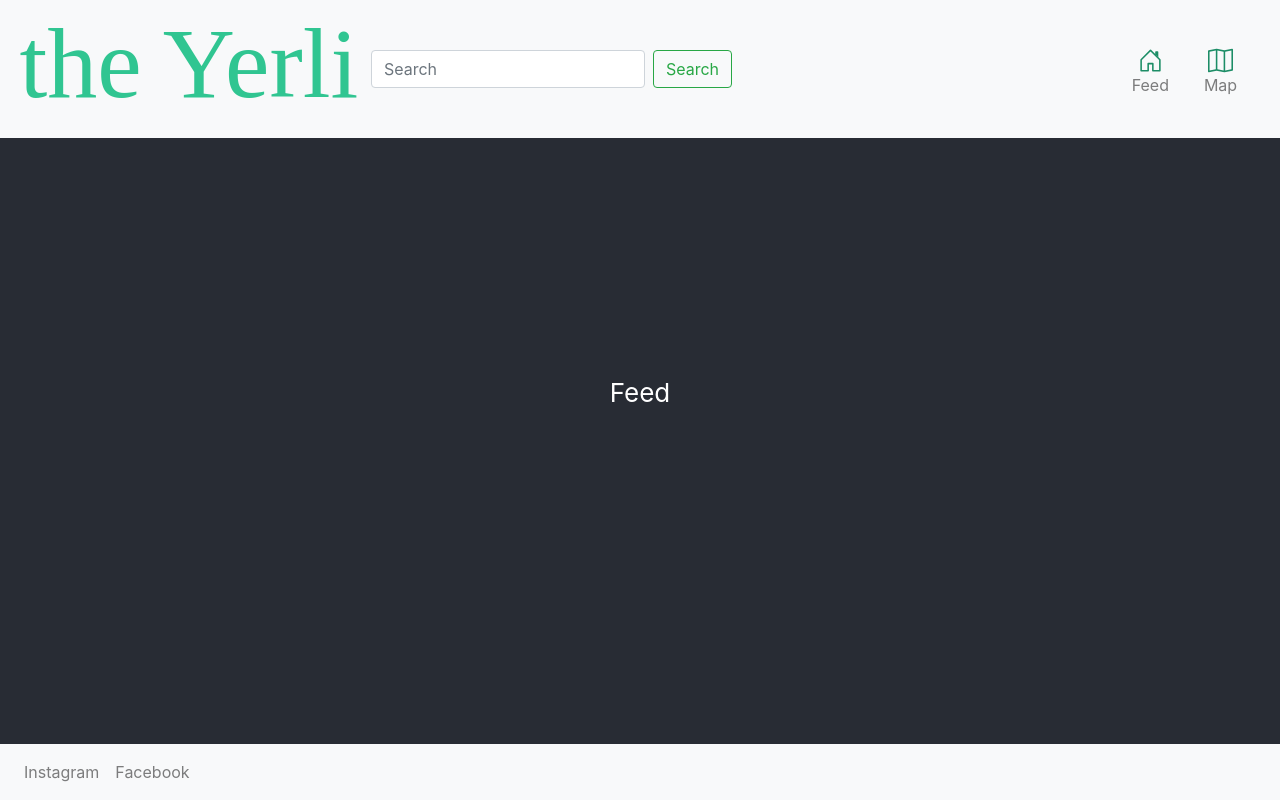
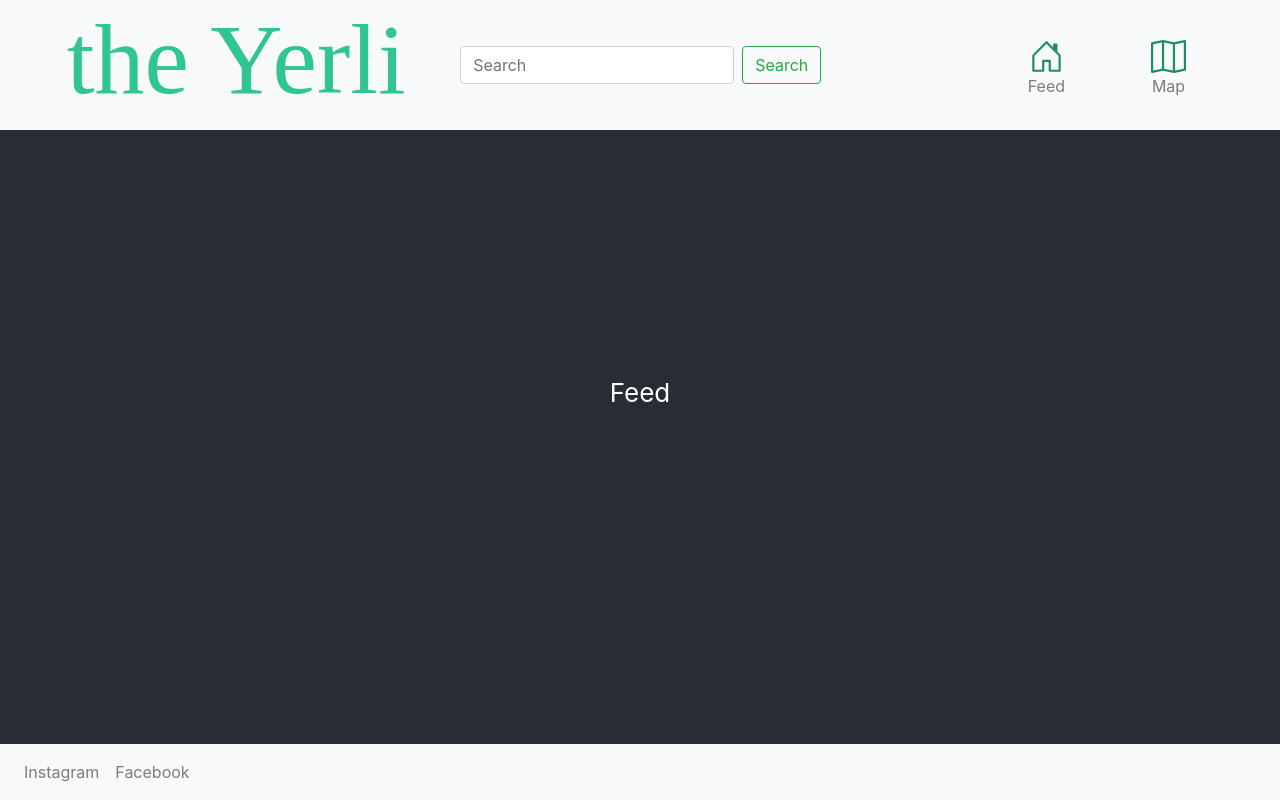
Before and after one commit to theycallmelj/yerli, a React (Create React App) app: page / in a window 1280 px wide. Built offline with nearby package versions, Linux system fonts and the light colour scheme; a web font is replaced by a local one.

Commit message:
fixed placement, alignment

```diff
--- a/src/App.css
+++ b/src/App.css
@@ -40,7 +40,8 @@
 .Nav-Button {
   margin-bottom: 0.1cm;
   padding-top: 0.6cm;
-  margin-right: 0.5cm;
+  margin-right: 70px;
+
 }
 
 .Nav-Button-Text {
@@ -51,7 +52,11 @@
   font-family: 'Oleo Script Swash Caps', cursive;
   color: #30c591;
   font-size: 500%;
-  margin-bottom: -9%;
-  margin-top: -7%;
-  padding-left: 1%;
+  margin-bottom: -12%;
+  margin-top: -10%;
+  padding-left: 15%;
 }
+
+.Search {
+  padding-left: 10%;
+}
--- a/src/components/Navbar.js
+++ b/src/components/Navbar.js
@@ -6,7 +6,7 @@ import Nav from 'react-bootstrap/Nav'
 import FormControl from 'react-bootstrap/FormControl'
 import Button from 'react-bootstrap/Button'
 import Feed from './Feed';
-import { BsHouseDoor, BsMap } from 'react-icons/bs'
+import { BsHouseDoor, BsMap, BsSearch } from 'react-icons/bs'
 
 export default function NavbarComponent() {
     return (
@@ -18,16 +18,16 @@ export default function NavbarComponent() {
             </Navbar.Brand>
             <Navbar.Toggle aria-controls="basic-navbar-nav" />
             <Navbar.Collapse id="basic-navbar-nav">
-                <Form inline>
+                <Form inline className="Search">
+                    {/* <BsSearch className="Search" /> */}
                     <FormControl type="text" placeholder="Search" className="mr-sm-2" />
                     <Button variant="outline-success">Search</Button>
                 </Form>
                 <Nav className="ml-auto">
                     <div>
-
                         <Nav.Link href="/">
                             <div className="Nav-Button">
-                                <BsHouseDoor size="25" color="1c8d66"/>
+                                <BsHouseDoor size="35" color="1c8d66" />
                                 <p>Feed</p>
                             </div>
                         </Nav.Link>
@@ -35,7 +35,7 @@ export default function NavbarComponent() {
                     <div>
                         <Nav.Link href="/map">
                             <div className="Nav-Button">
-                                <BsMap size="25" color="1c8d66"/>
+                                <BsMap size="35" color="1c8d66" />
                                 <p>Map</p>
                             </div>
                         </Nav.Link>
```
